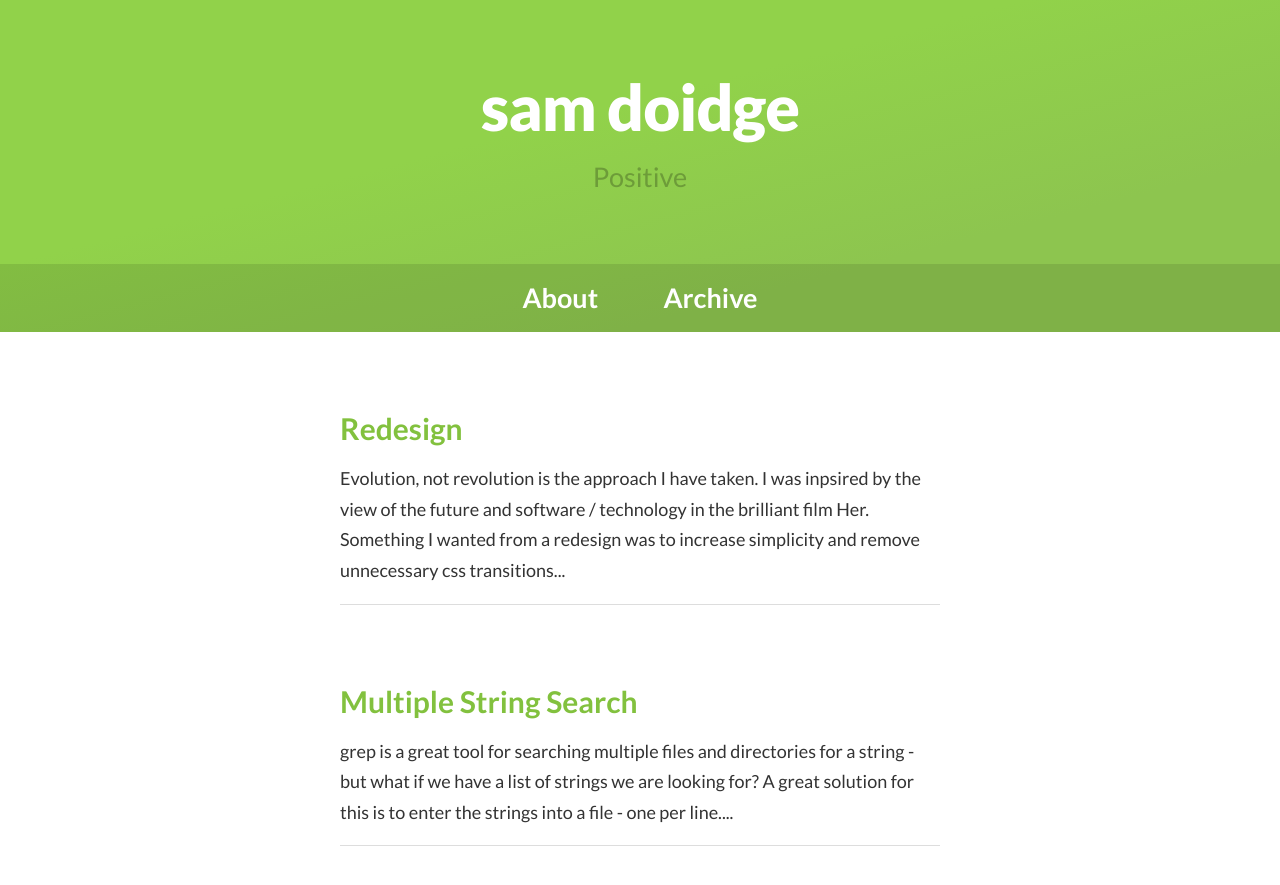
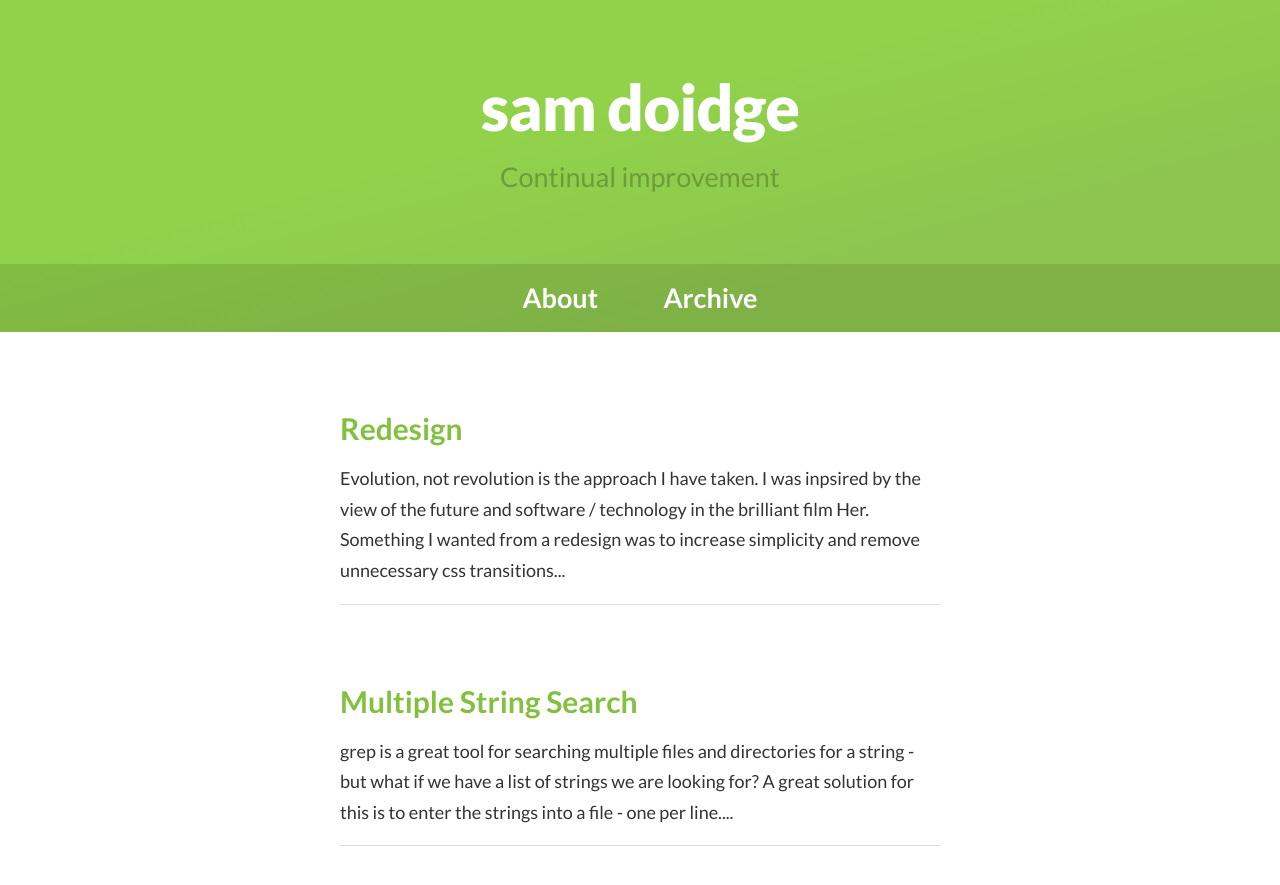
Before and after one commit to samdoidge/samdoidge.com, a Jekyll site: the page built from index.html, in a window 1280 px wide and 900 px high. Shown: the top 885 px of the window. Built offline with Jekyll 4.4.1, drawn with Linux system fonts in a browser that asks for light colours.

Commit message:
continual imrovement

```diff
--- a/_includes/header.html
+++ b/_includes/header.html
@@ -1,6 +1,6 @@
 <header class="header gradient text-center">
   <a href="{{ site.baseurl }}"><h1 class="title">sam doidge</h1></a>
-  <h2 class="subtitle">Positive</h2>
+  <h2 class="subtitle">Continual improvement</h2>
 
   <ul class="nav">
      {% for page in site.pages_list %}
```
